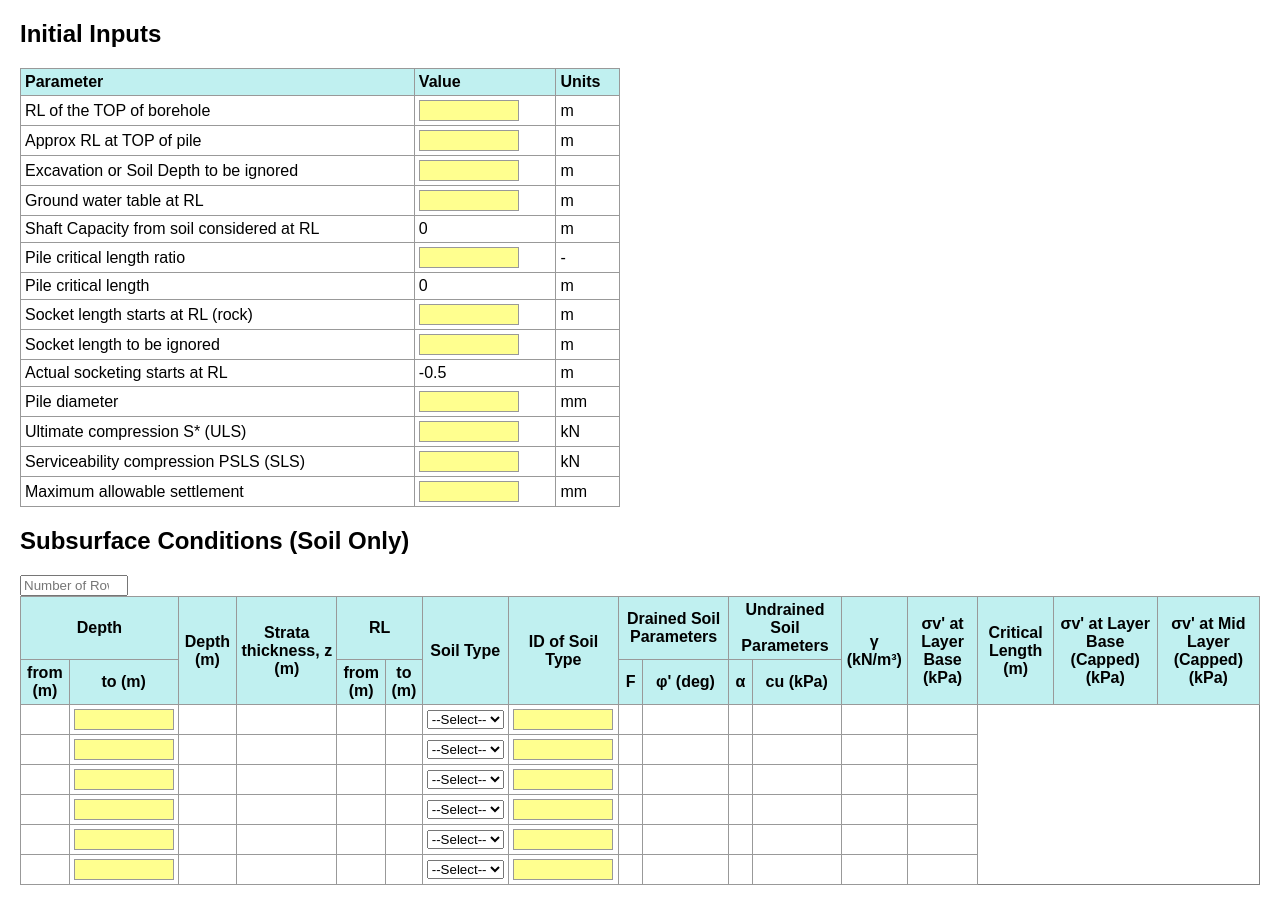
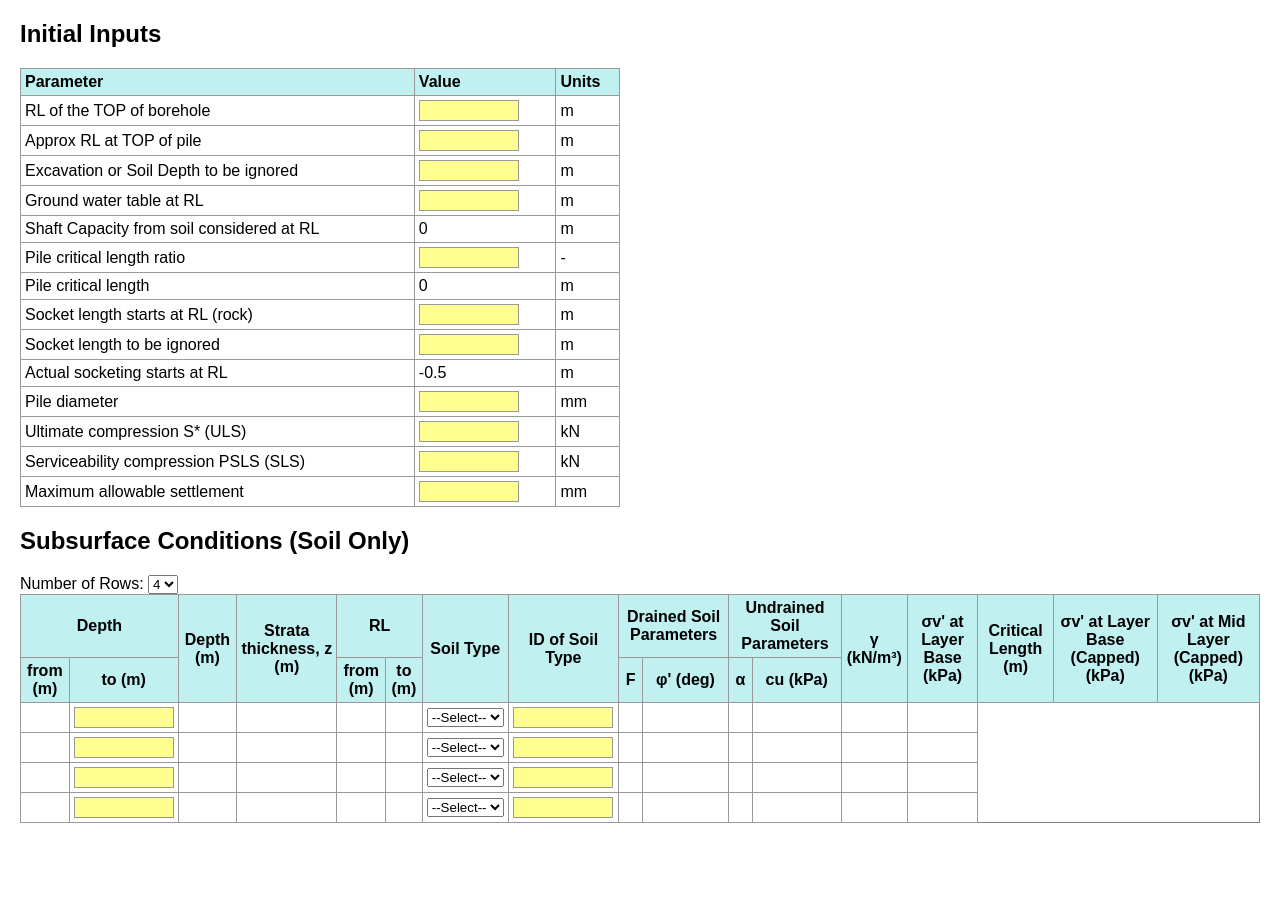
Before and after one commit to mimid919/Pile_Rock_Socket_Design, a website built with Vite: page index.html in a window 1280 px wide. After the commit the page ends 843 px from the top, so only its background shows below. Built offline with nearby package versions, Linux system fonts and the light colour scheme.

Commit message:
make the number of rows hide the html as well

```diff
--- a/index.html
+++ b/index.html
@@ -111,7 +111,15 @@
 
 <!--------------------- TABLE 2----------------------->
 <h1>Subsurface Conditions (Soil Only)</h1>
-<input type = "number" id = "rowAmount" placeholder="Number of Rows" min="1" max="6" />
+<label for="rowAmount">Number of Rows:</label>
+<select id="rowAmount">
+  <option value="1">1</option>
+  <option value="2">2</option>
+  <option value="3">3</option>
+  <option value="4" selected>4</option>
+  <option value="5">5</option>
+  <option value="6">6</option>
+</select>
 <table id="soilTable" border="1">
   <thead>
     <tr>
--- a/src/main.js
+++ b/src/main.js
@@ -98,6 +98,30 @@ async function updateSoilTable() {
 
 }
 
+function updateSoilTableRows() {
+  const rowAmount = Number(document.getElementById('rowAmount').value);
+  const table = document.getElementById('soilTable');
+  const rows = table.querySelectorAll('tbody tr');
+
+  rows.forEach((row, index) => {
+    if (index < rowAmount) {
+      row.style.display = ''; // show
+    } else {
+      row.style.display = 'none'; // hide
+    }
+  });
+}
+// Call whenever rowAmount changes
+document.getElementById('rowAmount').addEventListener('change', () => {
+  updateSoilTableRows();
+  updateSoilTable(); // optional: recalc only for visible layers
+});
+
+
+updateSoilTableRows(); // Initial call to set correct rows on page load
+
+
+
 
 // Attach listeners to all inputs
 document.addEventListener('DOMContentLoaded', async () => {
```
